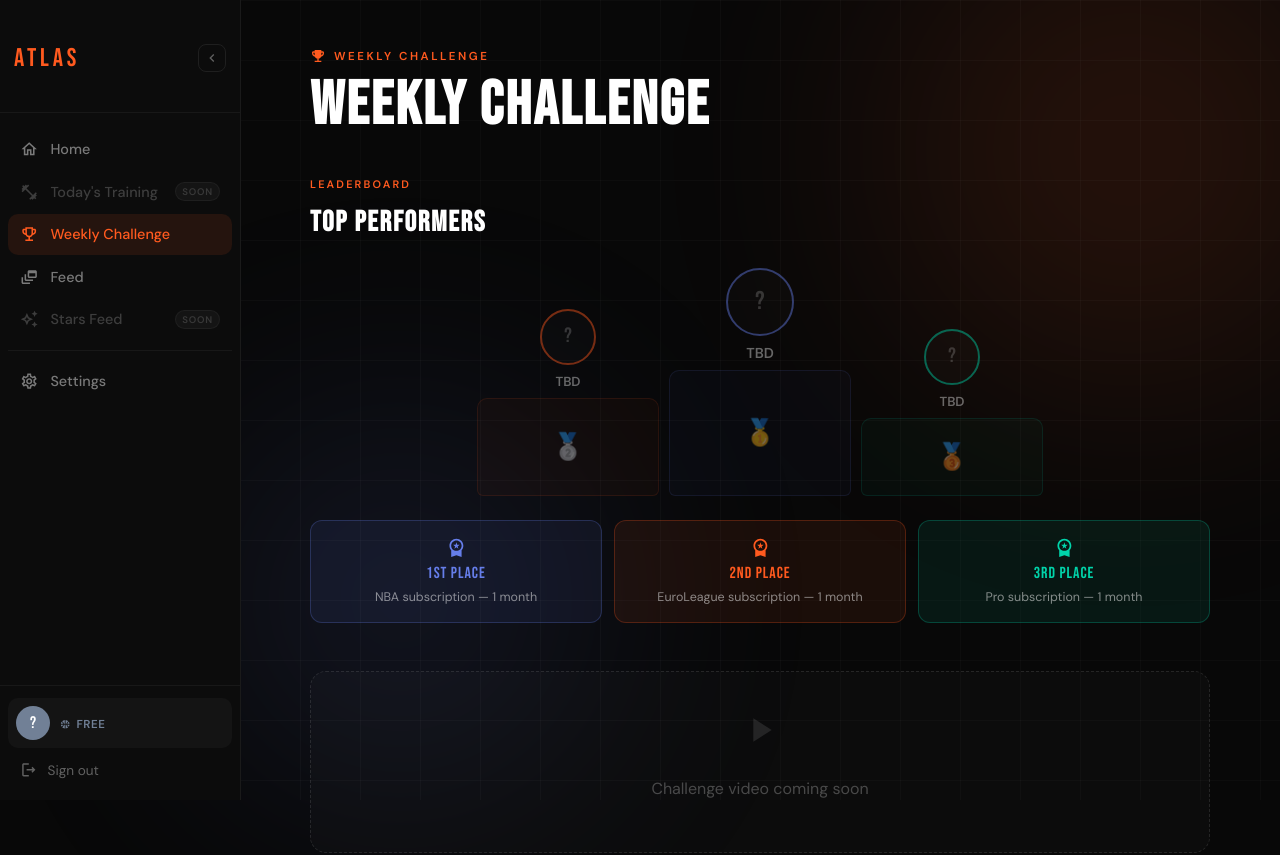
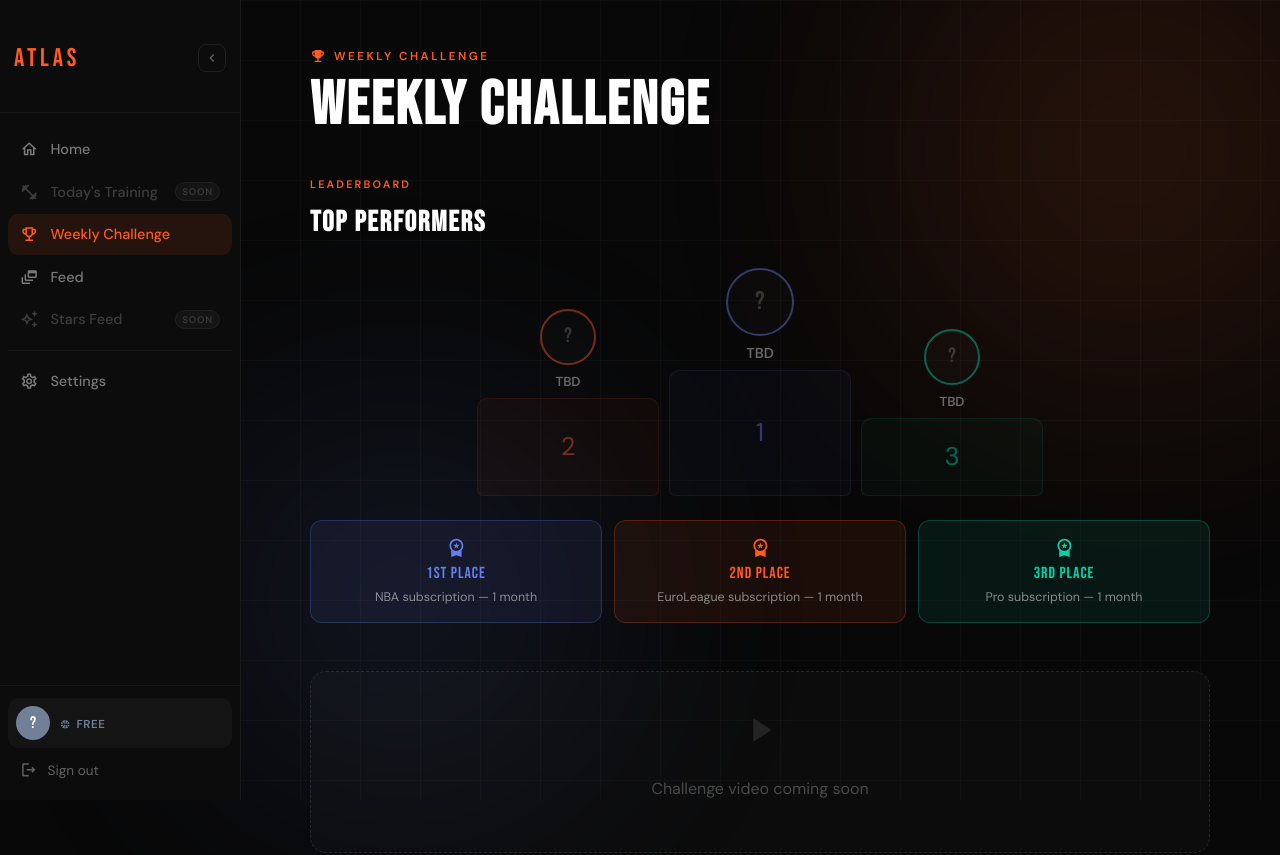
Before and after one commit to luca371/AtlasEnterprise, a React (Create React App) app: page /challenge in a window 1280 px wide. Shown: the top 855 px of the page. Built offline with nearby package versions, Linux system fonts and the light colour scheme; no server answers; the database is empty; sample sign-in values are in the browser's storage.

Commit message:
fix unused direction var

```diff
--- a/src/screens/ChallengeScreen.js
+++ b/src/screens/ChallengeScreen.js
@@ -346,7 +346,7 @@ const ChallengeScreen = () => {
                         {/* Block */}
                         <div className="ch-podium-block" style={{ background: prize.bg, borderColor: prize.border }}>
                           <span className="ch-podium-rank" style={{ color: prize.color }}>
-                            {rank === 1 ? '🥇' : rank === 2 ? '🥈' : '🥉'}
+                            {rank === 1 ? '1' : rank === 2 ? '2' : '3'}
                           </span>
                         </div>
                       </div>
```
